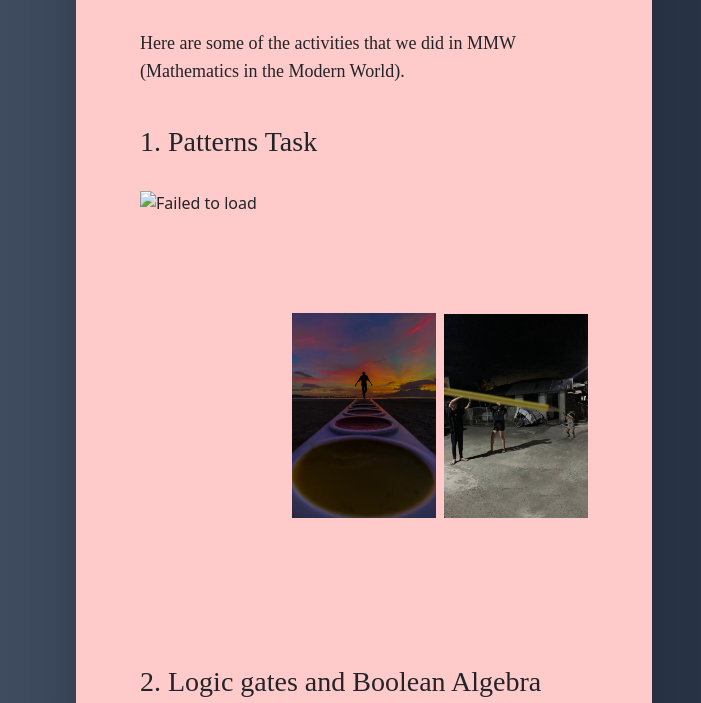
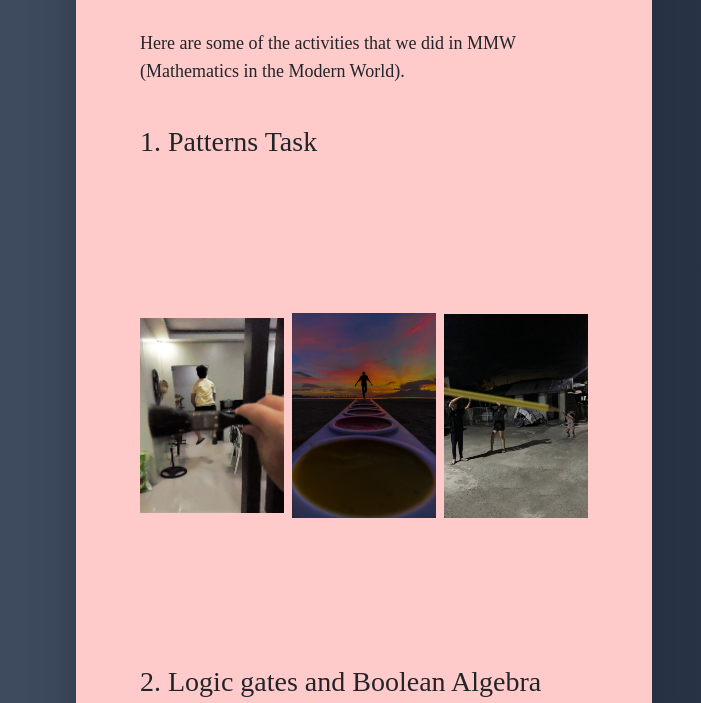
Before and after one commit to Roxxoo/MMWJoyce, a website: page src/MMW.html in a window 1280 px wide. Shown: the part 243-946 px from the top of the page, without its empty margins (276-977 px from the left). Drawn offline with nearby package versions, Linux system fonts and the light colour scheme; a web font is replaced by a local one.

Commit message:
Update MMW.html

```diff
--- a/src/MMW.html
+++ b/src/MMW.html
@@ -25,24 +25,24 @@
              </section>
              <h3 class="font-textbody">1. Patterns Task</h3>
              <section class="grid gap-2 py-4 lg:py-8 md:gap-2 md:grid-cols-3 md:grid-rows-1 md:pb-4">
-                <img src="/images/patternstask1.png" class="object-scale-down" alt="Failed to load" ></img>
-                <img src="/images/patterns_task_2.png" class="object-scale-down" alt="Failed to load"></img>
-                <img src="/images/patterns_task_3.png" class="object-scale-down " alt="Failed to load"></img>
+                <img src="../images/patterns_task_1.png" class="object-scale-down" alt="Failed to load" ></img>
+                <img src="../images/patterns_task_2.png" class="object-scale-down" alt="Failed to load"></img>
+                <img src="../images/patterns_task_3.png" class="object-scale-down " alt="Failed to load"></img>
              </section>
              <h3 class="font-textbody">2. Logic gates and Boolean Algebra</h3>
-             <section class="py-4 lg:py-8 grid gap-2 md:gap-2 md:grid-cols-2 md:grid-rows-1 md:pb-4"">
-                <img src="/images/bool_alg_1.png" class="object-scale-down" alt="Failed to load" ></img>
-                <img src="/images/bool_alg_2.png" class="object-scale-down" alt="Failed to load"></img>
+             <section class="py-4 lg:py-8 grid gap-2 md:gap-2 md:grid-cols-2 md:grid-rows-1 md:pb-4">
+                <img src="../images/bool_alg_1.png" class="object-scale-down" alt="Failed to load" ></img>
+                <img src="../images/bool_alg_2.png" class="object-scale-down" alt="Failed to load"></img>
              </section>
              <h3 class="font-textbody">3. Data Analytics Task</h3>
-             <section class="py-4 lg:py-8 grid gap-2 md:gap-2 md:grid-cols-2 md:grid-rows-1 md:pb-4"">
-                <img src="/images/data_analytics.png" class="object-scale-down" alt="Failed to load" ></img>
-                <img src="/images/data_analytics_2.png" class="object-scale-down" alt="Failed to load"></img>
+             <section class="py-4 lg:py-8 grid gap-2 md:gap-2 md:grid-cols-2 md:grid-rows-1 md:pb-4">
+                <img src="../images/data_analytics.png" class="object-scale-down" alt="Failed to load" ></img>
+                <img src="../images/data_analytics_2.png" class="object-scale-down" alt="Failed to load"></img>
              </section>
              <h3 class="font-textbody">4. Comic Strip</h3>
-             <section class="py-4 lg:py-8 grid gap-2 md:gap-2 md:grid-cols-2 md:grid-rows-1 md:pb-4"">
-                <img src="/images/comic_1.png" class="object-scale-down" alt="Failed to load" ></img>
-                <img src="/images/comic_2.png" class="object-scale-down" alt="Failed to load"></img>
+             <section class="py-4 lg:py-8 grid gap-2 md:gap-2 md:grid-cols-2 md:grid-rows-1 md:pb-4">
+                <img src="../images/comic_1.png" class="object-scale-down" alt="Failed to load" ></img>
+                <img src="../images/comic_2.png" class="object-scale-down" alt="Failed to load"></img>
              </section>
              <h3 class="font-textbody">5. Reflection</h3>
              <p class="font-textbody">As you can see,
```
